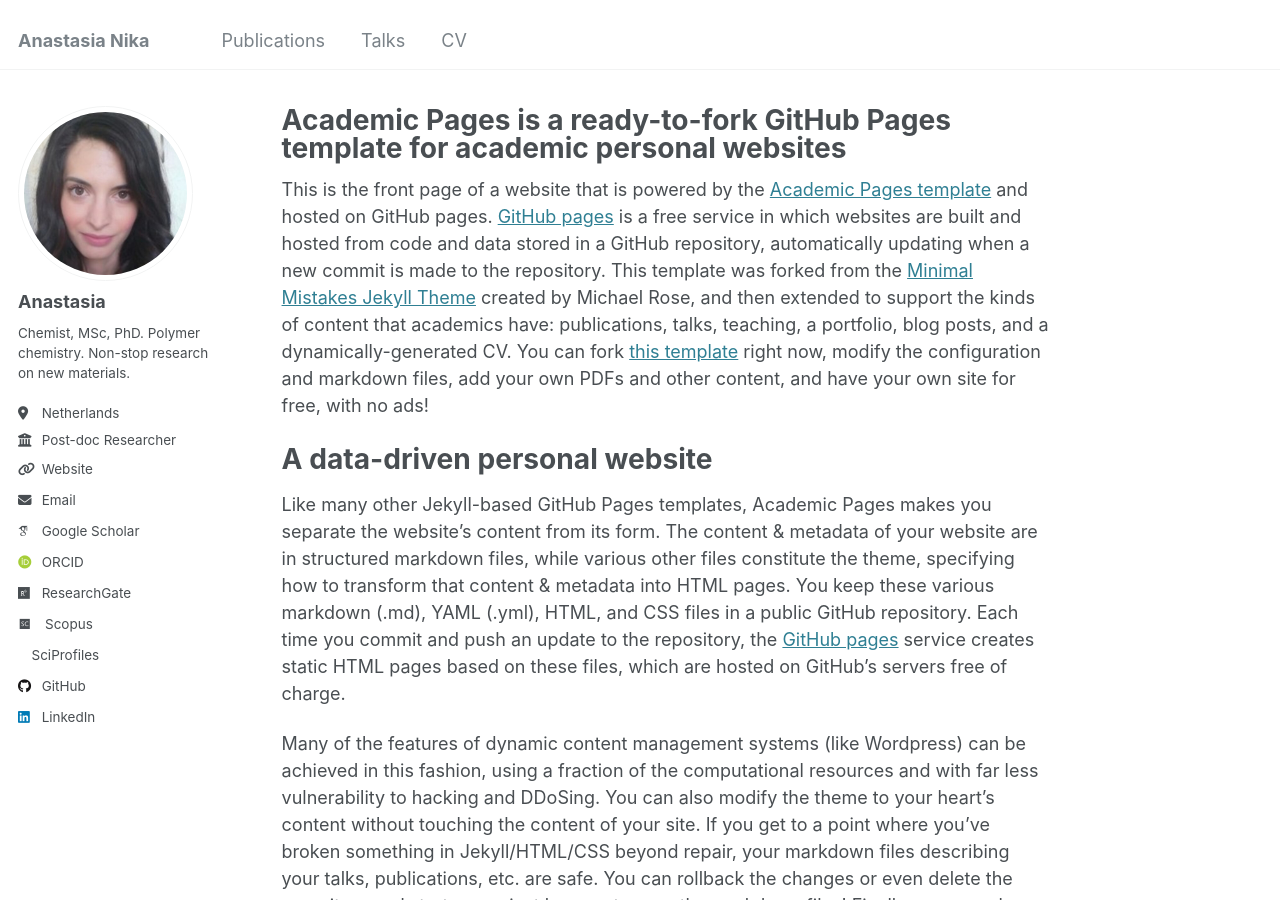
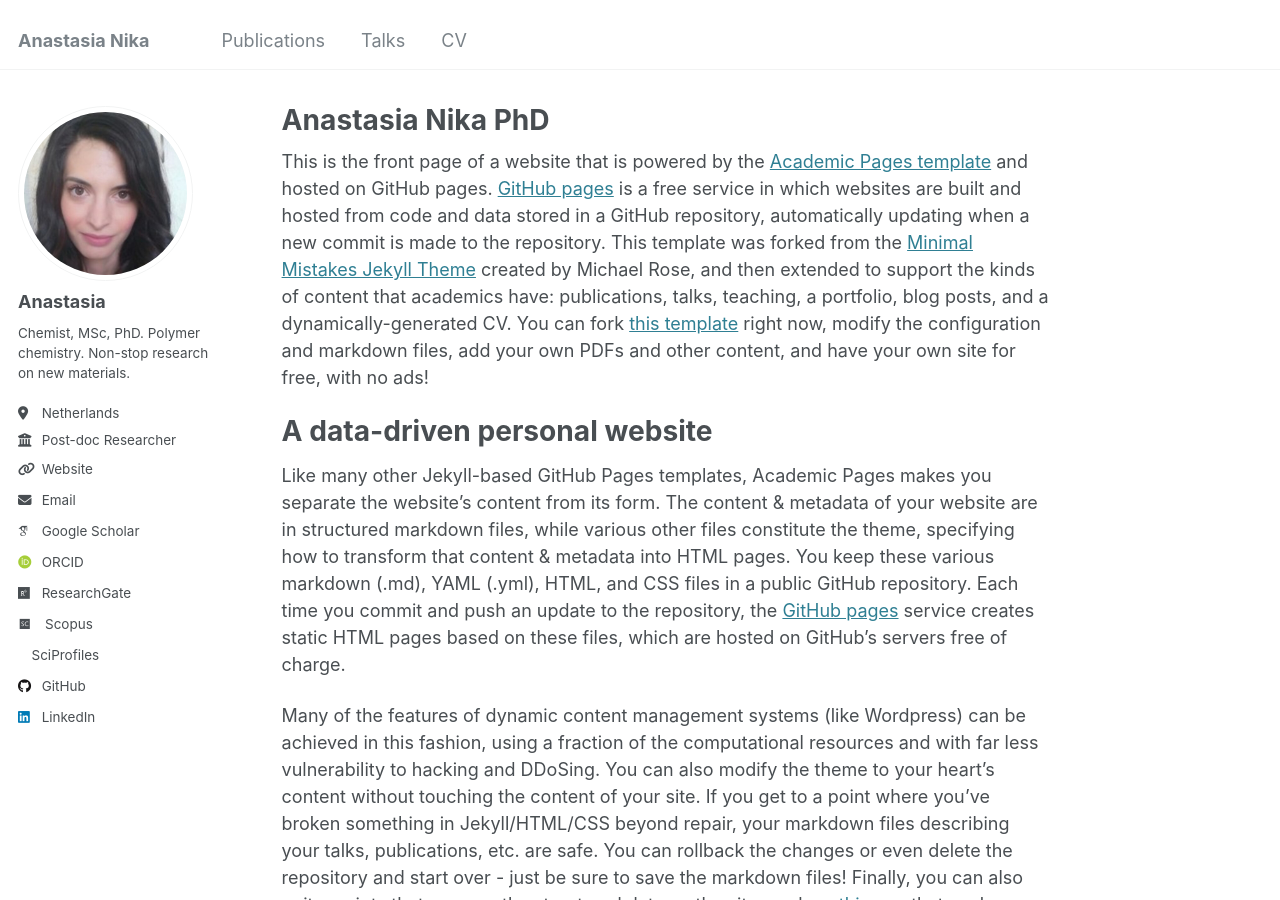
Before and after one commit to anastasianika/anastasianika.github.io, a Jekyll site: the page built from _pages/about.md, in a window 1280 px wide and 900 px high. Built offline with Jekyll 4.4.1, drawn with Linux system fonts in a browser that asks for light colours; some web fonts are replaced.

Commit message:
Update about.md

```diff
--- a/_pages/about.md
+++ b/_pages/about.md
@@ -1,6 +1,6 @@
 ---
 permalink: /
-title: "Academic Pages is a ready-to-fork GitHub Pages template for academic personal websites"
+title: "Anastasia Nika PhD"
 author_profile: true
 redirect_from:
   - /about/
```
